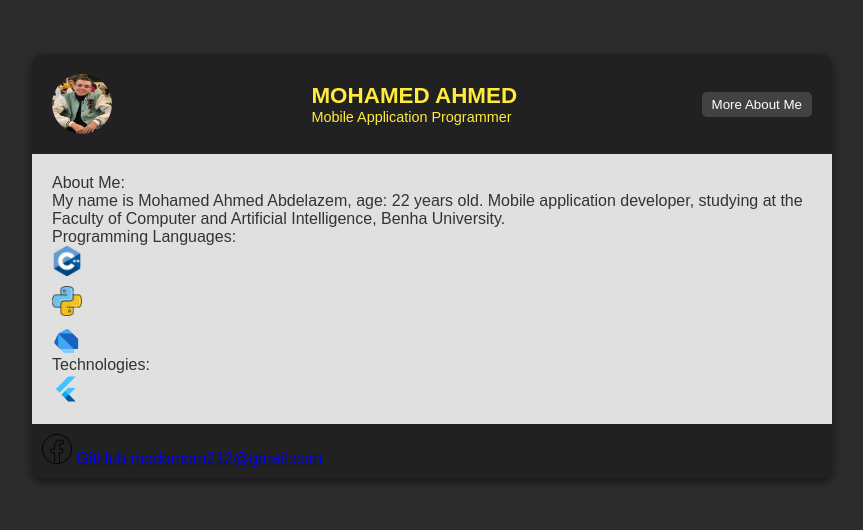
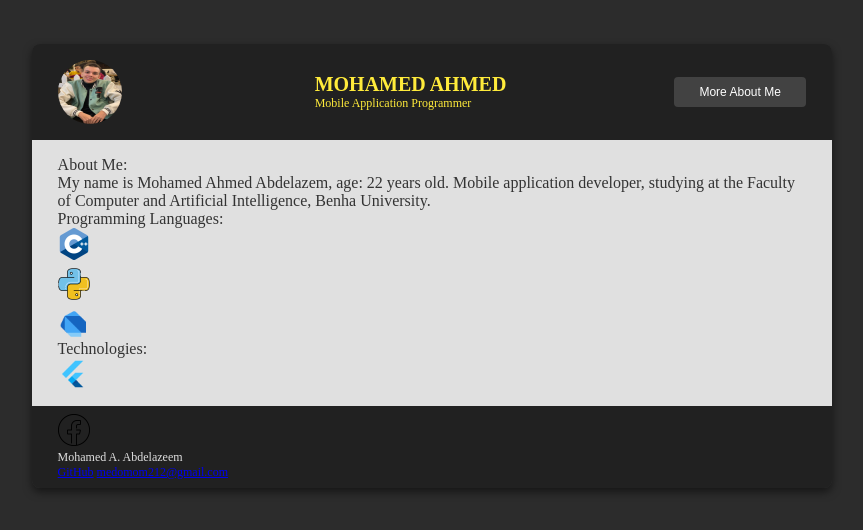
Before and after one commit to MuhamedAbd/Task2, a plain HTML site: page index.html in a window 1280 px wide. Shown: the part 134-664 px from the top of the page, without its empty margins (208-1071 px from the left). Drawn offline with Linux system fonts and the light colour scheme; files whose address does not match are found by name.

Commit message:
final commit

```diff
--- a/index.html
+++ b/index.html
@@ -2,15 +2,14 @@
 <html lang="en">
 <head>
     <meta charset="UTF-8">
-    <meta http-equiv="X-UA-Compatible" content="IE=edge">
     <meta name="viewport" content="width=device-width, initial-scale=1.0">
-    <title>Profile Card</title>
+    <title>CV</title>
     <link rel="stylesheet" href="styles.css">
 </head>
 <body>
     <div class="profile-card">
         <header class="header">
-            <img src="D:\itifend\Task2\photos\WhatsApp Image 2023-11-24 at 01.41.38_1d1a1ca0.jpg" alt="Profile Photo" class="profile-photo">
+            <img src="photos\WhatsApp Image 2023-11-24 at 01.41.38_1d1a1ca0.jpg" alt="Profile Photo" class="profile-photo">
             <div class="header-content">
                 <h1>MOHAMED AHMED</h1>
                 <p>Mobile Application Programmer</p>
@@ -23,19 +22,20 @@
                 <p>My name is Mohamed Ahmed Abdelazem, age: 22 years old. Mobile application developer, studying at the Faculty of Computer and Artificial Intelligence, Benha University.</p>
                 <p>Programming Languages:</p>
                 <div class="languages">
-                    <img src="D:\itifend\Task2\photos\c-.png" alt="C++" class="icon">
-                    <img src="D:\itifend\Task2\photos\python.png" alt="Python" class="icon">
-                    <img src="D:\itifend\Task2\photos\icons8-dart-48.png" alt="Dart" class="icon">
+                    <img src="photos\c-.png" alt="C++" class="icon">
+                    <img src="photos\python.png" alt="Python" class="icon">
+                    <img src="photos\icons8-dart-48.png" alt="Dart" class="icon">
                 </div>
                 <p>Technologies:</p>
                 <div class="technologies">
-                    <img src="D:\itifend\Task2\photos\icons8-flutter-48.png" alt="Flutter" class="icon">
+                    <img src="photos\icons8-flutter-48.png" alt="Flutter" class="icon">
                 </div>
             </section>
         </main>
         <footer class="footer">
             <div class="Contact me">
-                <img src="D:\itifend\Task2\photos\facebook-logo.png" alt="Mohamed A. Abdelazeem" class="icon">
+                <img src="photos\facebook-logo.png" alt="Mohamed A. Abdelazeem" class="icon">
+                <p>Mohamed A. Abdelazeem</p>
                 <a href="https://github.com/MuhamedAbd" target="_blank">GitHub</a>
                 <a href="mailto:medomom212@gmail.com">medomom212@gmail.com</a>
             </div>
--- a/styles.css
+++ b/styles.css
@@ -2,7 +2,6 @@
     margin: 0;
     padding: 0;
     box-sizing: border-box;
-    font-family: Arial, sans-serif;
 }
 
 body {
@@ -10,103 +9,100 @@ body {
     justify-content: center;
     align-items: center;
     height: 100vh;
-    background-color: #2c2c2c; /* Dark background */
-    margin: 0;
+    background-color: #2c2c2c;
 }
 
 .profile-card {
     display: flex;
     flex-direction: column;
-    width: 100%;
+    width: 90vw;
     max-width: 800px;
     background-color: #333;
     color: #e0e0e0;
-    border-radius: 10px;
+    border-radius: 1vh;
     overflow: hidden;
-    box-shadow: 0 4px 8px rgba(0, 0, 0, 0.5);
+    box-shadow: 0 0.5vh 1vh rgba(0, 0, 0, 0.5);
 }
 
 .header {
     display: flex;
     justify-content: space-between;
     align-items: center;
-    padding: 20px;
+    padding: 2vh 2vw;
     background-color: #212121;
     color: #ffeb3b;
 }
 
 .profile-photo {
     border-radius: 50%;
-    width: 60px;
-    height: 60px;
+    width: 8vh;
+    height: 8vh;
 }
 
 .header-content {
     display: flex;
     flex-direction: column;
-    margin-left: 15px;
+    margin-left: 2vw;
 }
 
 .header-content h1 {
-    font-size: 1.4rem;
+    font-size: 2.5vh;
 }
 
 .header-content p {
-    font-size: 0.9rem;
+    font-size: 1.5vh;
 }
 
 .more-about-btn {
     background-color: #424242;
     border: none;
-    padding: 5px 10px;
+    padding: 1vh 2vw;
     color: #fff;
-    border-radius: 5px;
+    border-radius: 0.5vh;
     cursor: pointer;
+    font-size: 1.5vh;
 }
 
 .main-content {
-    padding: 20px;
+    padding: 2vh 2vw;
     background-color: #e0e0e0;
     color: #333;
     display: flex;
     flex-direction: column;
-    gap: 10px;
+    gap: 1vh;
     flex-grow: 1;
 }
 
 .languages, .technologies {
     display: flex;
-    flex-direction: column; /* Stack each item vertically */
-    gap: 10px;
+    flex-direction: column;
+    gap: 1vh;
 }
 
 .language-item, .technology-item {
     display: flex;
     align-items: center;
-    gap: 10px; /* Space between icon and text */
+    gap: 1vw;
 }
 
 .icon {
-    width: 30px;
-    height: 30px;
+    width: 4vh;
+    height: 4vh;
 }
 
 .footer {
     background-color: #212121;
-    padding: 10px;
+    padding: 1vh 2vw;
     color: #e0e0e0;
     display: flex;
     justify-content: space-between;
     align-items: center;
+    font-size: 1.5vh;
 }
 
 .footer-content a {
     text-decoration: none;
     color: #ffeb3b;
-    margin-left: 10px;
-    font-size: 0.9rem;
+    margin-left: 1vw;
+    font-size: 1.5vh;
 }
-
-.footer-content a:hover {
-    text-decoration: underline;
-}
```
